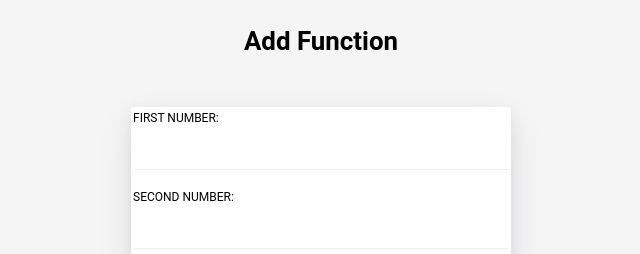
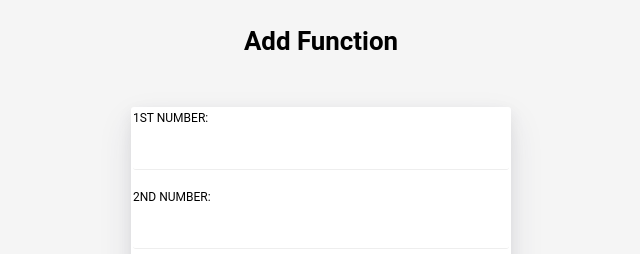
Before and after one commit to wasuradananjith/testing-demo-app, a React (Create React App) app: page / in a window 1280 px wide. Shown: the top 254 px of the page, without its empty margins (319-959 px from the left). Built offline with nearby package versions, Linux system fonts and the light colour scheme.

Commit message:
add snapshot testing

```diff
--- a/src/components/Form.js
+++ b/src/components/Form.js
@@ -48,13 +48,13 @@ class Form extends Component {
             <form className='form-group'>
                 <fieldset className='form-group'>
                     <label className='form-label'>
-                        First Number:
+                        1st Number:
                     </label>
                     <input type="text" id="number1" className='form-input' value={firstNumber} onChange={this.handleFirstNumber}/>
                 </fieldset>
                 <fieldset className='form-group'>
                     <label className='form-label'>
-                        Second Number:
+                        2nd Number:
                     </label>
                     <input type="text" id="number2" className='form-input' value={secondNumber} onChange={this.handleSecondNumber}/>
                 </fieldset>
```
Also changed, not shown: 2 other files (tests, documents, lock files or other folders).
